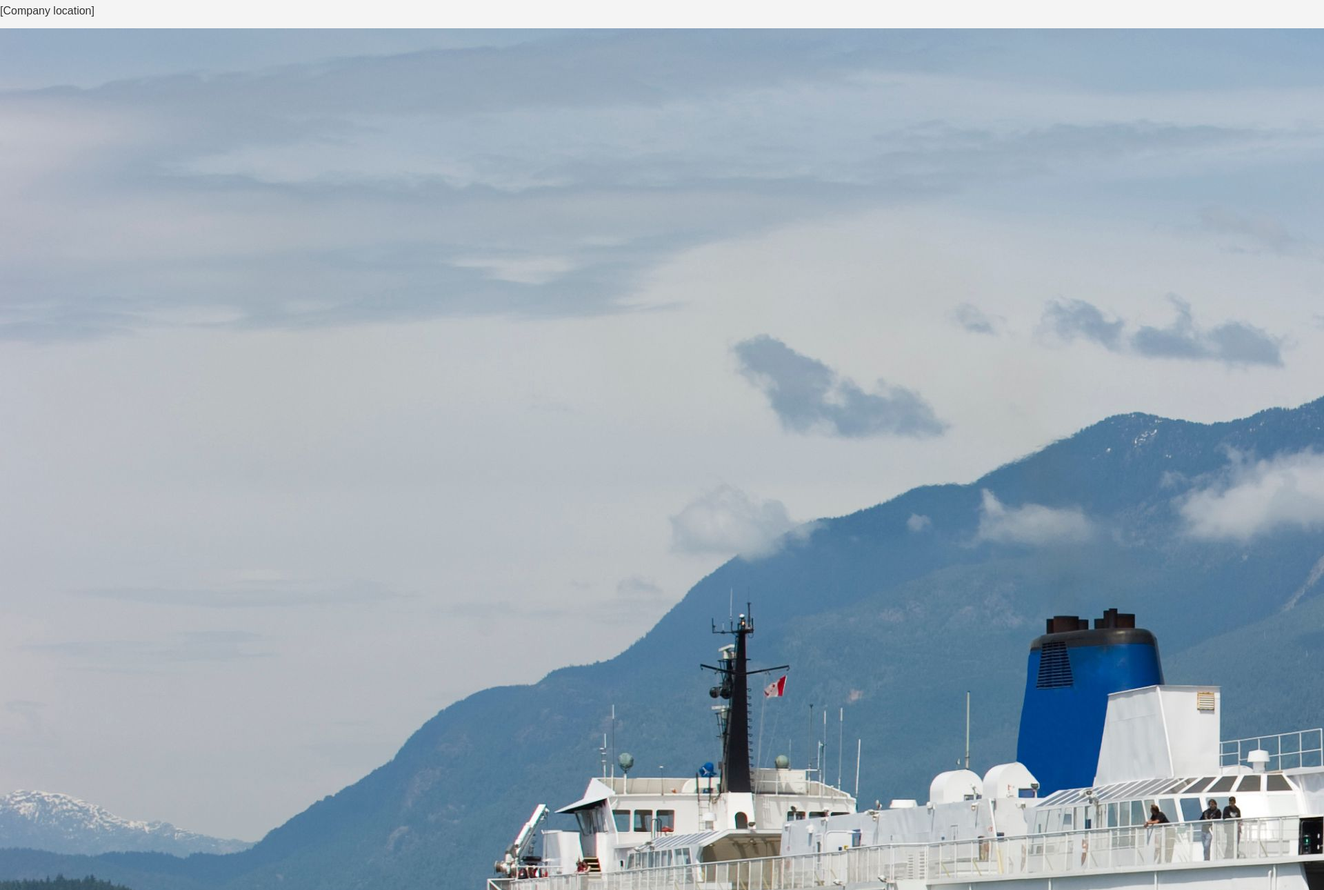
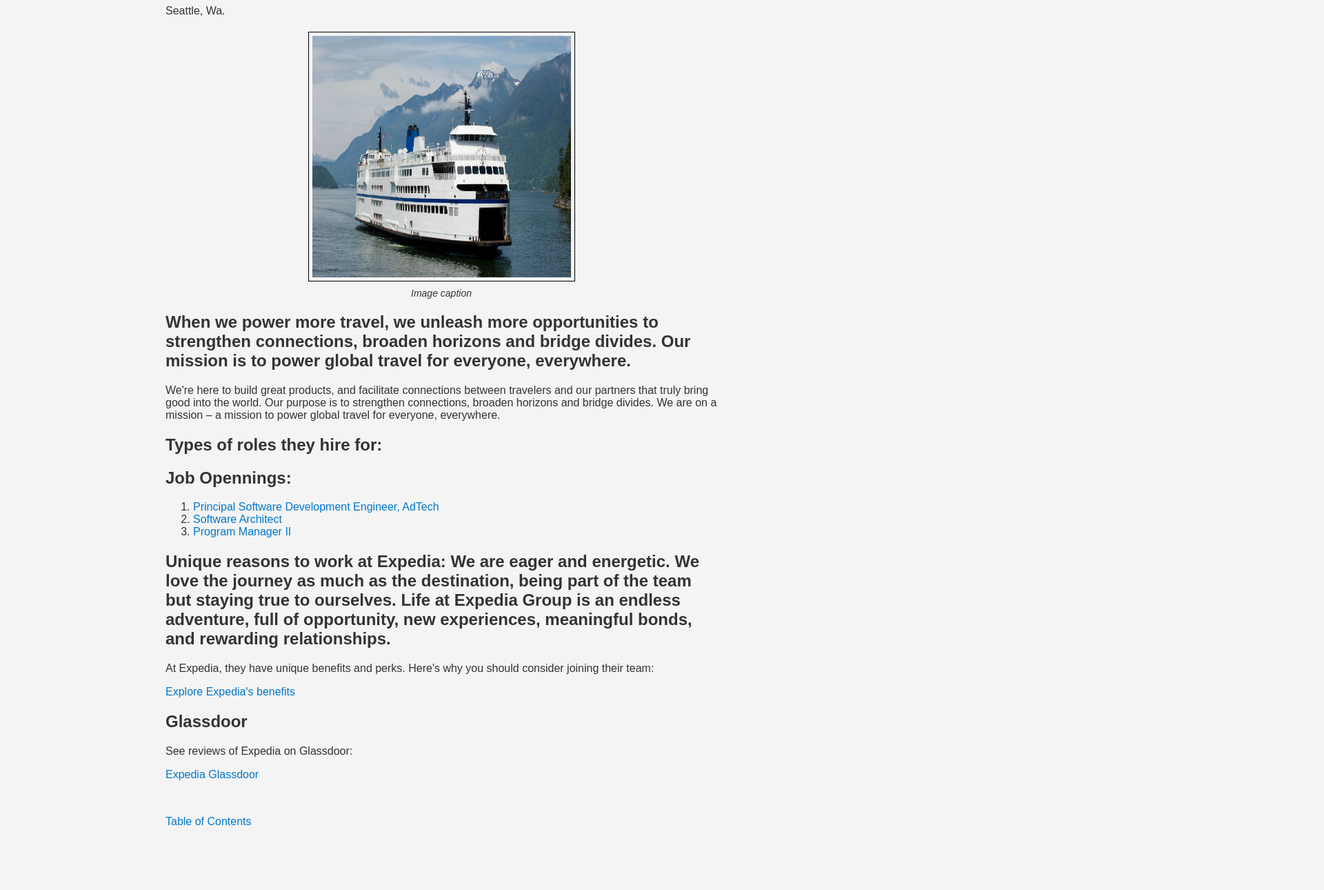
Before and after one commit to Elias-Carr/IT115Team2, a plain HTML site: page articleTemplate.html in a window 1280 px wide. Shown: the part 73-1363 px from the top of the page at 69% size, 1920 px wide, since content can reach past the window. After the commit the page ends 1289 px from the top, so only its background shows below. Drawn offline with Linux system fonts and the light colour scheme.

Commit message:
Changes on article Template

```diff
--- a/articleTemplate.html
+++ b/articleTemplate.html
@@ -5,39 +5,52 @@
 <link rel="stylesheet" type="text/css" href="styles/branchlevel.css">
 <script src="scripts/myscripts.js"></script>
 </head>
-<body>
+<body class = "container">
 
-<h1>[Company Name]</h1>
-<p>[Company location]</p>
+<h1>Expedia</h1>
+<p>Seattle, Wa.</p>
+<div class = "image-container">
+      <img src = "images/imageMC.jpg" alt="Rollover text" onmouseover="showAlt(this)" onmouseout="hideAlt(this)">
+      <figcaption>Image caption</figcaption>
+</div>
 
-<img src = "images/imageMC.jpg" alt="Rollover text" onmouseover="showAlt(this)" onmouseout="hideAlt(this)">
-<figcaption>Image caption</figcaption>
 
 <!-- Image settings are from the original html file from class, needs to be changed -->
 
-<h2>Company Mission Statement</h2>
+<h2>When we power more travel, we unleash more opportunities to strengthen connections, broaden horizons and bridge divides. Our mission is to power global travel for everyone, everywhere.</h2>
 
-<p>[Describe the company's mission or goals]</p>
+<p>We're here to build great products, and facilitate connections between travelers and our partners that truly bring good into the world. Our purpose is to strengthen connections, broaden horizons and bridge divides. We are on a mission – a mission to power global travel for everyone, everywhere.</p>
 
 <h2>Types of roles they hire for:</h2>
 
-<p>[List of job types]</p>
+<h2>Job Opennings: </h2>
+<ol>
+      <li>
+          <a href="https://careers.expediagroup.com/jobs/job/?Principal+Software+Development+Engineer%2C+AdTech-Seattle-Washington-j-R-86199">Principal Software Development Engineer, AdTech </a>
+      </li>
+      <li>
+          <a href="https://careers.expediagroup.com/jobs/job/?Software+Architect-Seattle-Washington-j-R-86416-2"> Software Architect</a>
+      </li>
+      <li>
+          <a href = "https://careers.expediagroup.com/jobs/job/?Program+Manager+II-Seattle-Washington-j-R-86445-2"> Program Manager II </a>
+      </li>
+</ol>
 
-<h2>Unique reasons to work at [Company Name]</h2>
-<p>At [Company Name], they have unique benefits and perks. Here's why you should consider joining their team:</p>
+
+<h2>Unique reasons to work at Expedia:
+      We are eager and energetic. We love the journey as much as the destination, being part of the team but staying true to ourselves. Life at Expedia Group is an endless adventure, full of opportunity, new experiences, meaningful bonds, and rewarding relationships.
+</h2>
+<p>At Expedia, they have unique benefits and perks. Here's why you should consider joining their team:</p>
 <ul>
-      <li>One thing</li>
-      <li>Another thing</li>
-      <li>A third thing</li>
+    <li>
+        <a href="https://www.levels.fyi/companies/expedia/benefits">Explore Expedia's benefits</a>
+    </li>
 </ul>
 
 <h2>Glassdoor</h2>
-<p>See reviews of [Company Name] on Glassdoor:</p>
+<p>See reviews of Expedia on Glassdoor:</p>
 <!-- Insert link to company's glassdoor page -->
-
-<h2>Current Job Openings</h2>
-<p>Explore current job openings:</p>
-<!-- Insert link to job listing -->
+<a href="https://www.glassdoor.com/Reviews/Expedia-Group-Manager-Seattle-Reviews-EI_IE9876.0,13_KO14,21_IL.22,29_IM781.htm?filter.jobTitleFTS=Manager&filter.iso3Language=eng">Expedia Glassdoor</a>
 
 </div>
 <p id="alttext" style="font-size:50px"> <p>
```
